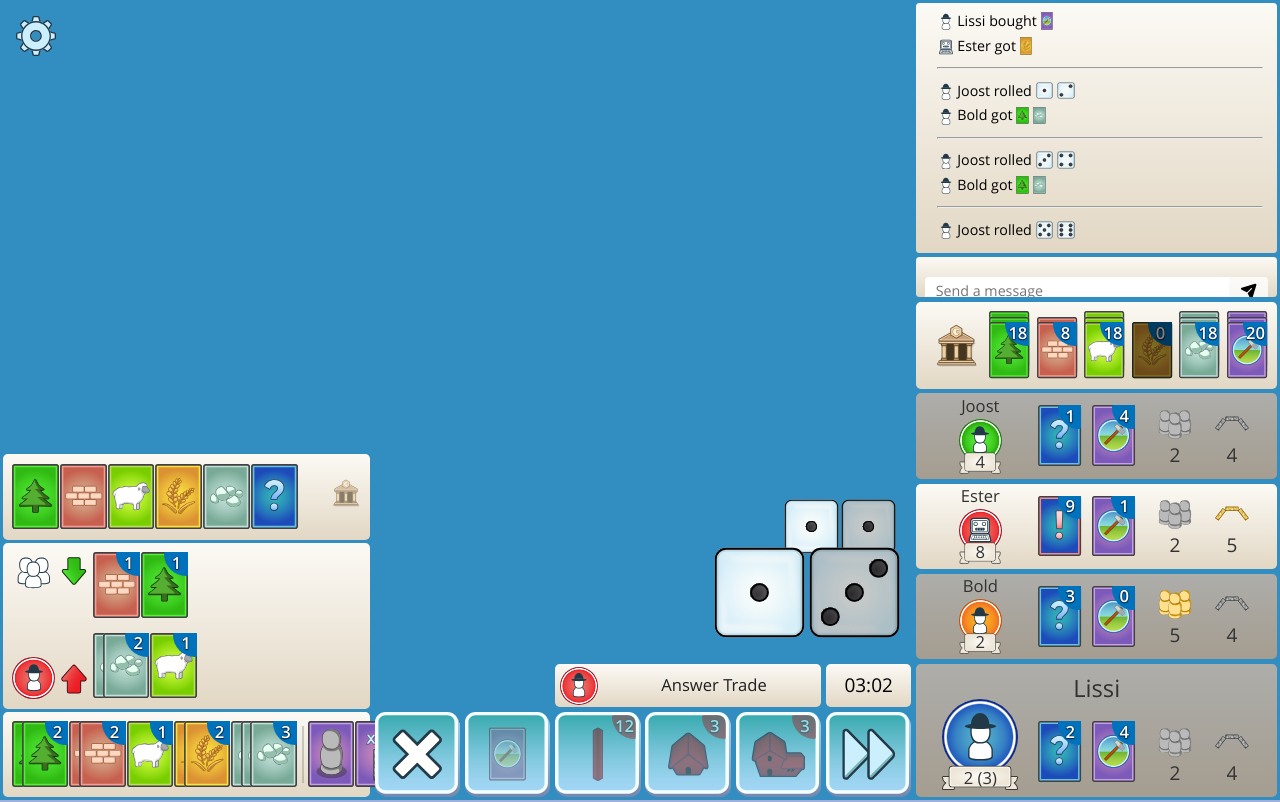
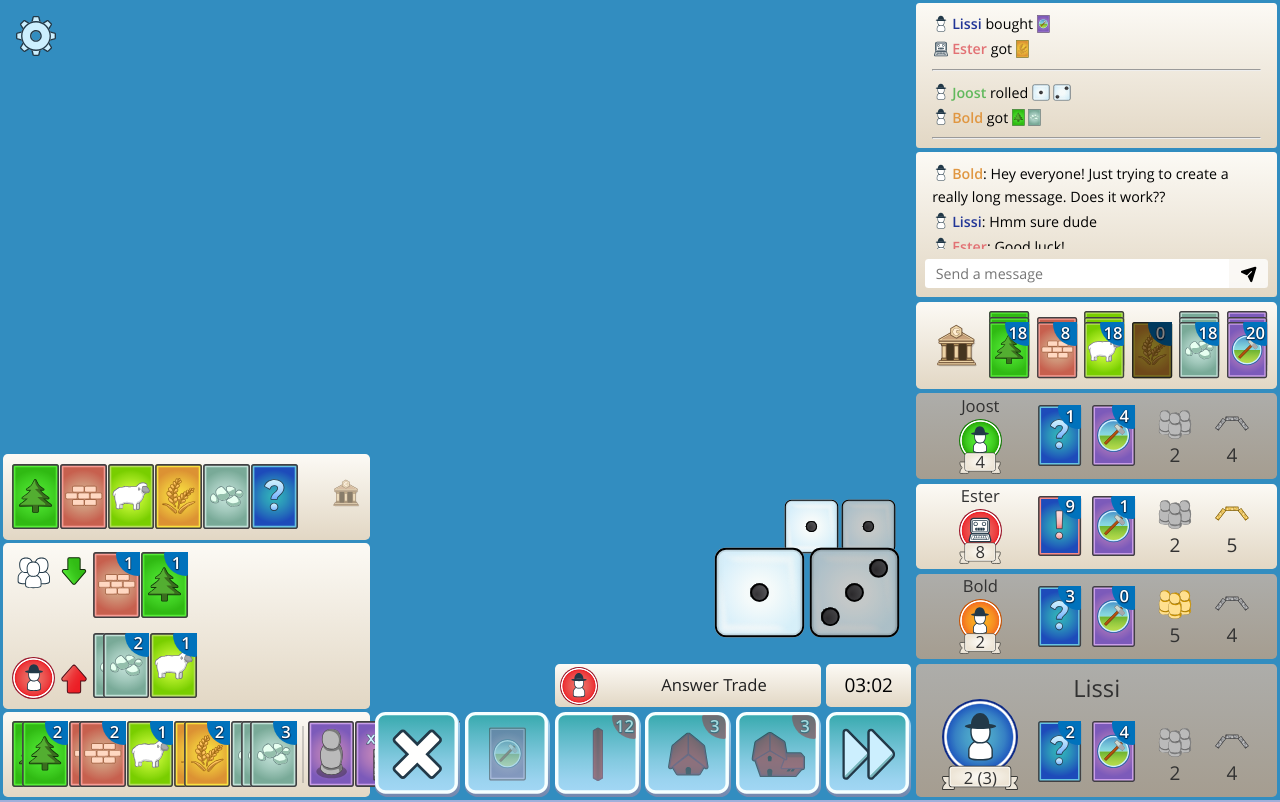
Before and after one commit to Josedn/woodsheep-ui, a Preact app: page / in a window 1280 px wide. Built offline with nearby package versions, Linux system fonts and the light colour scheme.

Commit message:
Fix log feed styles

```diff
--- a/src/app.scss
+++ b/src/app.scss
@@ -546,13 +546,6 @@ body {
     width: fit-content;
 }
 
-.game-board__trade-popup {
-    display: flex;
-    flex-direction: column;
-    gap: 4px;
-    width: 350px;
-}
-
 .game-board__players {
     grid-row: bank-end / end;
     grid-column: game-feeds / end;
@@ -674,21 +667,21 @@ body {
     background: linear-gradient(180deg, #fcfaf5, #e2d7c4);
 }
 
-.bank_container__icon {
+.bank-container__icon {
     align-self: center;
     width: 2.25em;
     height: 2.25em;
     vertical-align: middle;
 }
 
-.bank_container__card-row {
+.bank-container__card-row {
     display: flex;
     gap: 0.35em;
     align-items: flex-end;
     justify-content: center;
 }
 
-.bank_container__card-stack {
+.bank-container__card-stack {
     position: relative;
     height: fit-content;
     --card-width: 100%;
@@ -701,7 +694,7 @@ body {
     --gap: -51.46875px;
 }
 
-.bank_container__card-wrapper {
+.bank-container__card-wrapper {
     --offset: calc((var(--card-width) + var(--gap)) * var(--index, 0));
     position: relative;
     height: fit-content;
@@ -713,22 +706,22 @@ body {
     height: 3em;
 }
 
-.bank_container__card-wrapper--empty {
+.bank-container__card-wrapper--empty {
     filter: brightness(0.5);
 }
 
-.bank_container__card-wrapper + .bank_container__card-wrapper {
+.bank-container__card-wrapper + .bank-container__card-wrapper {
     margin-top: calc(var(--gap));
     margin-left: 0;
 }
 
-.bank_container__card-image {
+.bank-container__card-image {
     display: block;
     width: 100%;
     height: 100%;
 }
 
-.bank_container__count-container {
+.bank-container__count-container {
     display: inline-block;
     border-top-left-radius: 0.1em;
     border-bottom-left-radius: 1.25em;
@@ -743,7 +736,7 @@ body {
     background-color: rgb(0, 114, 188);
 }
 
-.bank_container__count {
+.bank-container__count {
     display: flex;
     align-items: center;
     justify-content: center;
@@ -757,69 +750,6 @@ body {
     color: #fff;
     font-size: 0.875em;
     font-weight: 600;
-}
-
-.game-controls__log {
-    display: flex;
-    height: 250px;
-    width: 100%;
-}
-
-.game-controls__log-container {
-    width: 100%;
-    height: 100%;
-    overflow: auto;
-    overscroll-behavior: none;
-    -webkit-overflow-scrolling: touch;
-    touch-action: pan-y;
-    scrollbar-width: thin;
-}
-
-.game-controls__log-scroller {
-    position: relative;
-    height: 100%;
-}
-
-.game-controls__log-item {
-    padding-bottom: 0.25em;
-    width: 100%;
-    line-height: 1.5;
-}
-
-.game-feed-message__container {
-    border-radius: 0.25em;
-    padding: 0 0.5em;
-    word-break: break-word;
-    // Check below ??
-    opacity: 1;
-}
-
-.game-feed-message__container--centered {
-    text-align: center;
-}
-
-.game-feed-message__icon {
-    display: inline-block;
-    margin-right: 0.15em;
-    width: 1.25em;
-    height: 1.25em;
-    vertical-align: middle;
-}
-
-.game-feed-message__image {
-    padding: 0;
-    width: 100%;
-    height: 100%;
-    vertical-align: baseline;
-    object-fit: cover;
-}
-
-.game-feed-message__content-image {
-    width: auto;
-    max-width: 1.25em;
-    height: 1.25em;
-    vertical-align: sub;
-    object-fit: contain;
 }
 
 .game-board__chat {
@@ -935,6 +865,14 @@ body {
     vertical-align: middle;
 }
 
+.chat-container__message-image {
+    width: auto;
+    max-width: 1.25em;
+    height: 1.25em;
+    vertical-align: sub;
+    object-fit: contain;
+}
+
 .chat-container__message-content--bold {
     font-weight: 600;
     word-break: break-all;
@@ -956,6 +894,20 @@ body {
     color: #e09742;
 }
 
+.chat-container__message-wrapper--centered {
+    text-align: center;
+}
+
+.game-board__log {
+    flex: 1;
+    border-radius: 0.25em;
+    padding: 0.625em;
+    min-height: 0;
+    pointer-events: auto;
+
+    background: linear-gradient(180deg, #fcfaf5, #e2d7c4);
+}
+
 .game {
     background-color: rgb(50, 141, 192);
     position: absolute;
@@ -966,16 +918,6 @@ body {
     bottom: 0;
     left: 0;
     right: 0;
-}
-
-.generic-box {
-    border-radius: 0.25em;
-    background: linear-gradient(180deg, #fcfaf5, #e2d7c4);
-    padding: 7px 7px 7px 14px;
-}
-
-.generic-box--faded {
-    background: linear-gradient(180deg, #adadaa 0%, #a59d90 100%);
 }
 
 .player-info {
--- a/src/ui/GameUI.tsx
+++ b/src/ui/GameUI.tsx
@@ -151,23 +151,23 @@ const generatePlayers = () => {
 };
 
 const generateCardStackBank = (count: number, imgSrc: string) => {
-    const lastItemClassName = "bank_container__card-wrapper" + (count == 0 ? " bank_container__card-wrapper--empty" : "");
+    const lastItemClassName = "bank-container__card-wrapper" + (count == 0 ? " bank-container__card-wrapper--empty" : "");
     return (
-        <div className="bank_container__card-stack">
+        <div className="bank-container__card-stack">
             {count >= 13 && (
-                <div className="bank_container__card-wrapper">
-                    <img className="bank_container__card-image" src={imgSrc} />
+                <div className="bank-container__card-wrapper">
+                    <img className="bank-container__card-image" src={imgSrc} />
                 </div>
             )}
             {count >= 8 && (
-                <div className="bank_container__card-wrapper">
-                    <img className="bank_container__card-image" src={imgSrc} />
+                <div className="bank-container__card-wrapper">
+                    <img className="bank-container__card-image" src={imgSrc} />
                 </div>
             )}
             <div className={lastItemClassName}>
-                <img className="bank_container__card-image" src={imgSrc}></img>
-                <div className="bank_container__count-container">
-                    <div className="bank_container__count">{count}</div>
+                <img className="bank-container__card-image" src={imgSrc}></img>
+                <div className="bank-container__count-container">
+                    <div className="bank-container__count">{count}</div>
                 </div>
             </div>
         </div>
@@ -176,9 +176,9 @@ const generateCardStackBank = (count: number, imgSrc: string) => {
 
 const generateBank = () => {
     return (
-        <div className="game-board__bank bank_container">
-            <img src={bankIcon} className="bank_container__icon"></img>
-            <div className="bank_container__card-row">
+        <div className="game-board__bank bank-container">
+            <img src={bankIcon} className="bank-container__icon"></img>
+            <div className="bank-container__card-row">
                 {generateCardStackBank(18, cardLumber)}
                 {generateCardStackBank(8, cardBrick)}
                 {generateCardStackBank(18, cardWool)}
@@ -193,57 +193,63 @@ const generateLogItem = (username: string, color: string, isBot: boolean, action
     const imagesNodes = images.map((image, index) => {
         return (
             <>
-                <img key={index} className="game-feed-message__content-image" src={image}></img>{" "}
+                <img key={index} className="chat-container__message-image" src={image}></img>{" "}
             </>
         );
     });
     return (
-        <div className="game-controls__log-item">
-            <div className="game-feed-message__container">
-                <div className="game-feed-message__icon">
-                    <img className="game-feed-message__image" src={isBot ? iconBot : iconPlayer}></img>
+        <div className="chat-container__message-wrapper">
+            <div className="chat-container__icon">
+                <img className="chat-container__icon-image" src={isBot ? iconBot : iconPlayer}></img>
             </div>
-                <span className="game-feed-message__content">
-                    <span className={`game-feed-message__content--bold game-feed-message__content--${color}`}>{username}</span> {action} {imagesNodes}
+            <span className="chat-container__message-content">
+                <span className={`chat-container__message-content--bold chat-container__message-content--${color}`}>{username}</span> {action} {imagesNodes}
             </span>
-            </div>
         </div>
     );
 };
 
 const generateLogSeparator = () => {
     return (
-        <div className="game-controls__log-item">
-            <div className="game-feed-message__container">
-                <span className="game-feed-message__content">
+        <div className="chat-container__message-wrapper">
+            <span className="chat-container__message-content">
                 <hr />
             </span>
-            </div>
         </div>
     );
 };
 
 const generateWinItem = (username: string, color: string, isBot: boolean) => {
     return (
-        <div className="game-controls__log-item">
-            <div className="game-feed-message__container game-feed-message__container--centered">
-                <div className="game-feed-message__icon">
-                    <img className="game-feed-message__image" src={isBot ? iconBot : iconPlayer}></img>
+        <div className="chat-container__message-wrapper chat-container__message-wrapper--centered">
+            <div className="chat-container__icon">
+                <img className="chat-container__icon-image" src={isBot ? iconBot : iconPlayer}></img>
             </div>
-                <span className="game-feed-message__content">
-                    <img className="game-feed-message__content-image" src={iconTrophy}></img> <span className={`game-feed-message__content--bold game-feed-message__content--${color}`}>{username}</span> won the game!{" "}
-                    <img className="game-feed-message__content-image" src={iconTrophy}></img>
+            <span className="chat-container__message-content">
+                <img className="chat-container__message-image" src={iconTrophy}></img> <span className={`chat-container__message-content--bold chat-container__message-content--${color}`}>{username}</span> won the game!{" "}
+                <img className="chat-container__message-image" src={iconTrophy}></img>
             </span>
         </div>
+    );
+};
+
+const generateChatItem = (username: string, color: string, isBot: boolean, message: string) => {
+    return (
+        <div className="chat-container__message-wrapper">
+            <div className="chat-container__icon">
+                <img className="chat-container__icon-image" src={isBot ? iconBot : iconPlayer}></img>
+            </div>
+            <span className="chat-container__message-content">
+                <span className={`chat-container__message-content--bold chat-container__message-content--${color}`}>{username}</span>: {message}
+            </span>
         </div>
     );
 };
 
 const generateLog = () => {
     return (
-        <div className="game-controls__log generic-box">
-            <div className="game-controls__log-container">
-                <div className="game-controls__log-scroller">
+        <div className="game-board__log">
+            <div className="chat-container__scroller">
                 {generateLogItem("Lissi", "blue", false, "bought", [cardDevelopment])}
                 {generateLogItem("Ester", "red", true, "got", [cardGrain])}
                 {generateLogSeparator()}
@@ -261,20 +267,6 @@ const generateLog = () => {
                 {generateLogSeparator()}
                 {generateWinItem("Ester", "red", true)}
             </div>
-            </div>
-        </div>
-    );
-};
-
-const generateChatItem = (username: string, color: string, isBot: boolean, message: string) => {
-    return (
-        <div className="chat-container__message-wrapper">
-            <div className="chat-container__icon">
-                <img className="chat-container__icon-image" src={isBot ? iconBot : iconPlayer}></img>
-            </div>
-            <span className="chat-container__message-content">
-                <span className={`chat-container__message-content--bold chat-container__message-content--${color}`}>{username}</span>: {message}
-            </span>
         </div>
     );
 };
@@ -301,13 +293,6 @@ const generateChat = () => {
         </div>
     );
 };
-
-/*
-<div className="game-board__trade-popup">
-                            <div className="game-board__trade-popup-top generic-box">Trade top</div>
-                            <div className="game-board__trade-popup-content generic-box">Trade info</div>
-                        </div>
-                        */
 
 const generateCardStackInventory = (count: number, imgSrc: string, showCount: boolean) => {
     if (count < 1) {
@@ -341,7 +326,7 @@ const generateCardStackInventory = (count: number, imgSrc: string, showCount: bo
     );
 };
 
-export const generateWantedCards = () => {
+const generateWantedCards = () => {
     return (
         <div class="trade-creator-wanted wantedCardSelectorContainer-BNhGzRVO">
             <div class="trade-creator-wanted__cards-container cardsContainer-OkZMWL2H">
@@ -360,7 +345,7 @@ export const generateWantedCards = () => {
         </div>
     );
 };
-export const generateTradeProposal = () => {
+const generateTradeProposal = () => {
     return (
         <>
             {generateWantedCards()}
@@ -386,7 +371,7 @@ export const generateTradeProposal = () => {
     );
 };
 
-export const generateInventory = () => {
+const generateInventory = () => {
     return (
         <div className="game-inventory__trade-creator-container">
             <div className="game-inventory__card-inventory">
@@ -408,7 +393,7 @@ export const generateInventory = () => {
     );
 };
 
-export const generateDiceContainer = () => {
+const generateDiceContainer = () => {
     return (
         <div class="dice-container">
             <div class="dice-container__wrapper">
@@ -421,7 +406,7 @@ export const generateDiceContainer = () => {
     );
 };
 
-export const generateActionButtons = () => {
+const generateActionButtons = () => {
     return (
         <div class="game-actions">
             <div class="game-actions__current-status">
```
Lines whose indentation alone changed are shown as unchanged.
